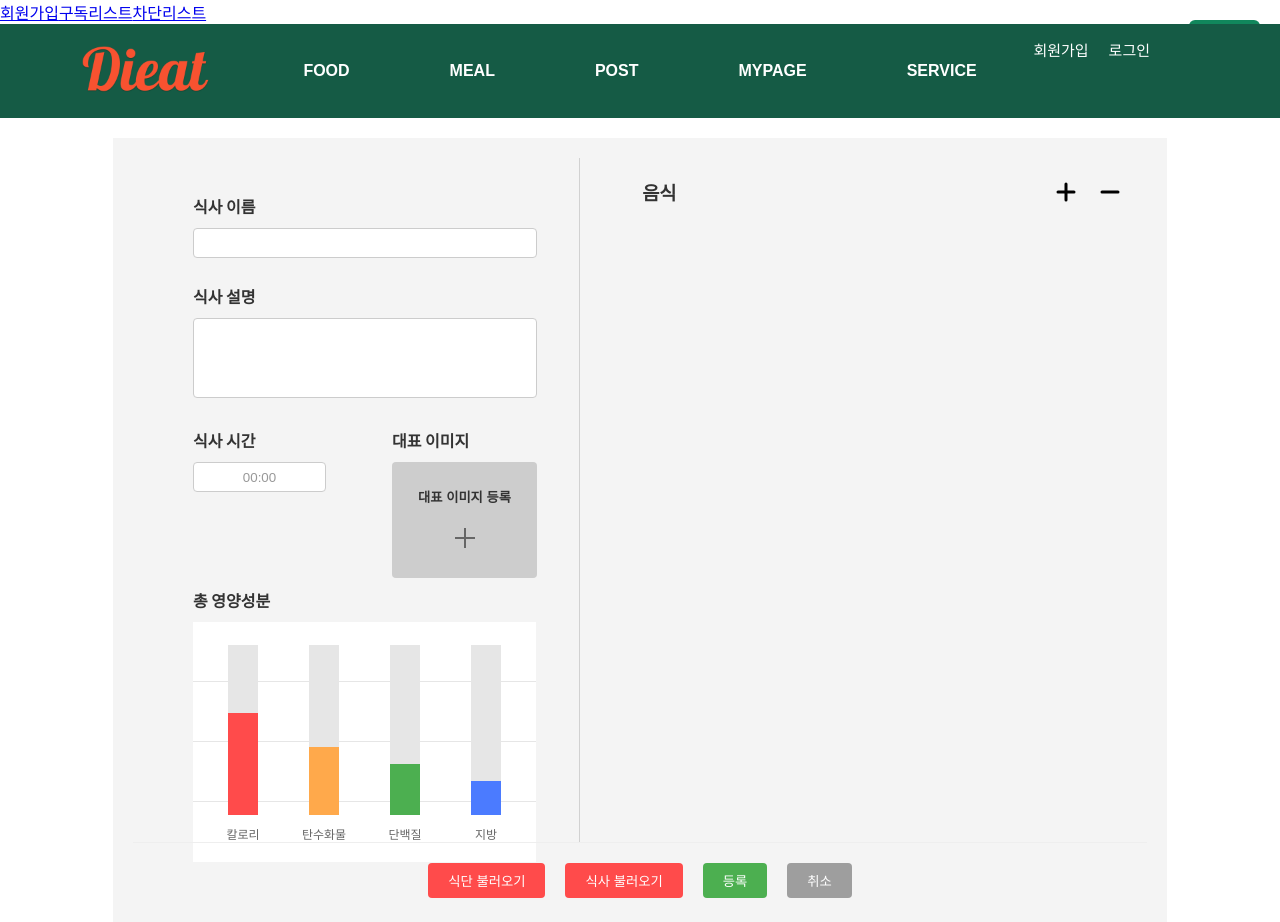
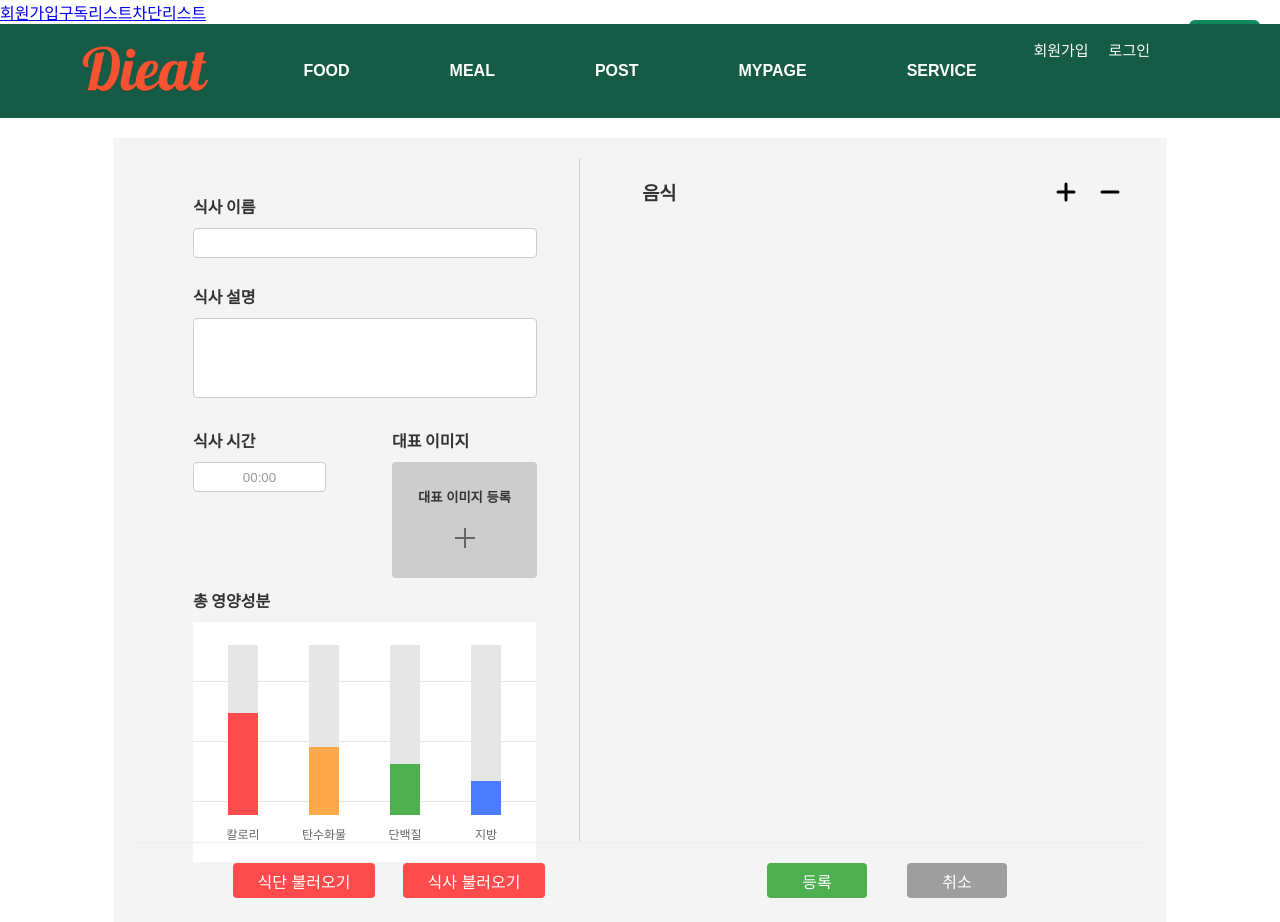
Before and after one commit to HWSWC14th-3rd-samsung/be14-3rd-SAMSUNG-Dieat-FE, a Vue app in the folder dieat-fe/: page /registmeal in a window 1280 px wide. Built offline with nearby package versions, Linux system fonts and the light colour scheme; what v-calendar would draw is missing.

Commit message:
버튼 위치 수정

```diff
--- a/dieat-fe/src/views/meal/RegistMeal.vue
+++ b/dieat-fe/src/views/meal/RegistMeal.vue
@@ -109,10 +109,10 @@
                 <RegistMealCard v-if="showMealCard" />
             </div>
             <div class="registmeal-footer">
-                <button>식단 불러오기</button>
-                <button>식사 불러오기</button>
-                <button @click="handleSubmit">등록</button>
-                <button @click="goToMeal">취소</button>
+                <button class="registmeal-load-dietpost">식단 불러오기</button>
+                <button class="registmeal-load-meal">식사 불러오기</button>
+                <button class="registmeal-regist" @click="handleSubmit">등록</button>
+                <button class="registmeal-cancel" @click="goToMeal">취소</button>
             </div>
         </div>
     </div>
@@ -504,7 +504,6 @@
 .registmeal-footer {
     clear: both;
     padding: 20px;
-    text-align: center;
     border-top: 1px solid #eee;
     width: calc(100% - 40px);
     height: 60px;
@@ -513,28 +512,91 @@
     left: 20px;
 }
 
-.registmeal-footer button {
-    margin: 0 10px;
+.registmeal-load-dietpost,
+.registmeal-load-meal,
+.registmeal-regist,
+.registmeal-cancel {
+    font-family: 'Inter';
+    font-weight: 400;  /* Medium에서 Regular로 변경 */
+    font-size: 16px;
+}
+
+.registmeal-load-dietpost {
+    position: absolute;
+    left: 100px;
+    background-color: #ff4b4b;
+    color: white;
     padding: 8px 20px;
     border: none;
     border-radius: 4px;
     cursor: pointer;
+    width: 142px;
+    height: 35px;
+    display: flex;
+    justify-content: center;
+    align-items: center;
 }
 
-.registmeal-footer button:nth-child(1),
-.registmeal-footer button:nth-child(2) {
+.registmeal-load-meal {
+    position: absolute;
+    left: 270px;
     background-color: #ff4b4b;
     color: white;
+    padding: 8px 20px;
+    border: none;
+    border-radius: 4px;
+    cursor: pointer;
+    width: 142px;
+    height: 35px;
+    display: flex;
+    justify-content: center;
+    align-items: center;
 }
 
-.registmeal-footer button:nth-child(3) {
+.registmeal-regist {
+    position: absolute;
+    right: 280px;
     background-color: #4CAF50;
     color: white;
+    padding: 8px 20px;
+    border: none;
+    border-radius: 4px;
+    cursor: pointer;
+    width: 100px;
+    height: 35px;
+    display: flex;
+    justify-content: center;
+    align-items: center;
 }
 
-.registmeal-footer button:nth-child(4) {
+.registmeal-cancel {
+    position: absolute;
+    right: 140px;
     background-color: #9e9e9e;
     color: white;
+    padding: 8px 20px;
+    border: none;
+    border-radius: 4px;
+    cursor: pointer;
+    width: 100px;
+    height: 35px;
+    display: flex;
+    justify-content: center;
+    align-items: center;
+}
+
+/* 호버 효과 */
+.registmeal-load-dietpost:hover,
+.registmeal-load-meal:hover {
+    background-color: #ff3333;
+}
+
+.registmeal-regist:hover {
+    background-color: #45a049;
+}
+
+.registmeal-cancel:hover {
+    background-color: #888888;
 }
 
 .registmeal-header {
```
